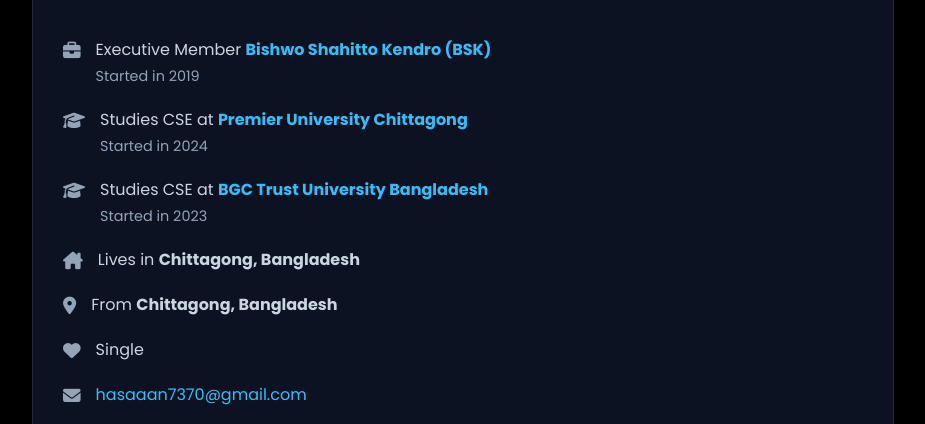
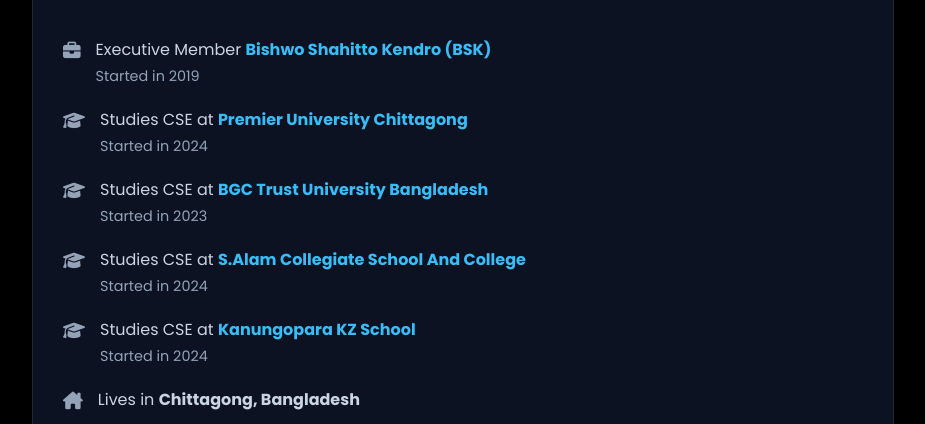
Before and after one commit to hasandot98/Mahamudul-Hasan, a plain HTML site: page index.html in a window 1280 px wide. Shown: the part 309-733 px from the top of the page, without its empty margins (177-1102 px from the left). Drawn offline with Linux system fonts and the light colour scheme.

Commit message:
index.html

```diff
--- a/index.html
+++ b/index.html
@@ -189,9 +189,31 @@
           <span class="sub-text">Started in 2023</span>
         </div>
       </li>
+       <li>
+        <i class="fa-solid fa-graduation-cap"></i>
+        <div class="intro-text-wrapper">
+          <span>Studies CSE at
+            <strong>
+              <a href="https://www.sohopathi.com/s-alam-collegiate-school-and-college/" target="_blank" rel="noopener noreferrer">S.Alam Collegiate School And College</a>
+            </strong>
+          </span>
+          <span class="sub-text">Started in 2024</span>
+        </div>
+      </li>
+       <li>
+        <i class="fa-solid fa-graduation-cap"></i>
+        <div class="intro-text-wrapper">
+          <span>Studies CSE at
+            <strong>
+              <a href="https://www.facebook.com/KKZSOfficial10" target="_blank" rel="noopener noreferrer">Kanungopara KZ School</a>
+            </strong>
+          </span>
+          <span class="sub-text">Started in 2024</span>
+        </div>
+      </li>
+
       <li><i class="fa-solid fa-house-chimney"></i><span>Lives in <strong>Chittagong, Bangladesh</strong></span></li>
       <li><i class="fa-solid fa-location-dot"></i><span>From <strong>Chittagong, Bangladesh</strong></span></li>
-      <li><i class="fa-solid fa-heart"></i><span>Single</span></li>
       <li><i class="fa-solid fa-envelope"></i><a href="mailto:hasaaan7370@gmail.com">hasaaan7370@gmail.com</a></li>
       <li><i class="fa-brands fa-facebook"></i><a href="https://facebook.com/hasandot98" target="_blank">facebook.com/hasandot98</a></li>
       <li><i class="fa-brands fa-github"></i><a href="https://github.com/hasandot98" target="_blank">github.com/hasandot98</a></li>
```
